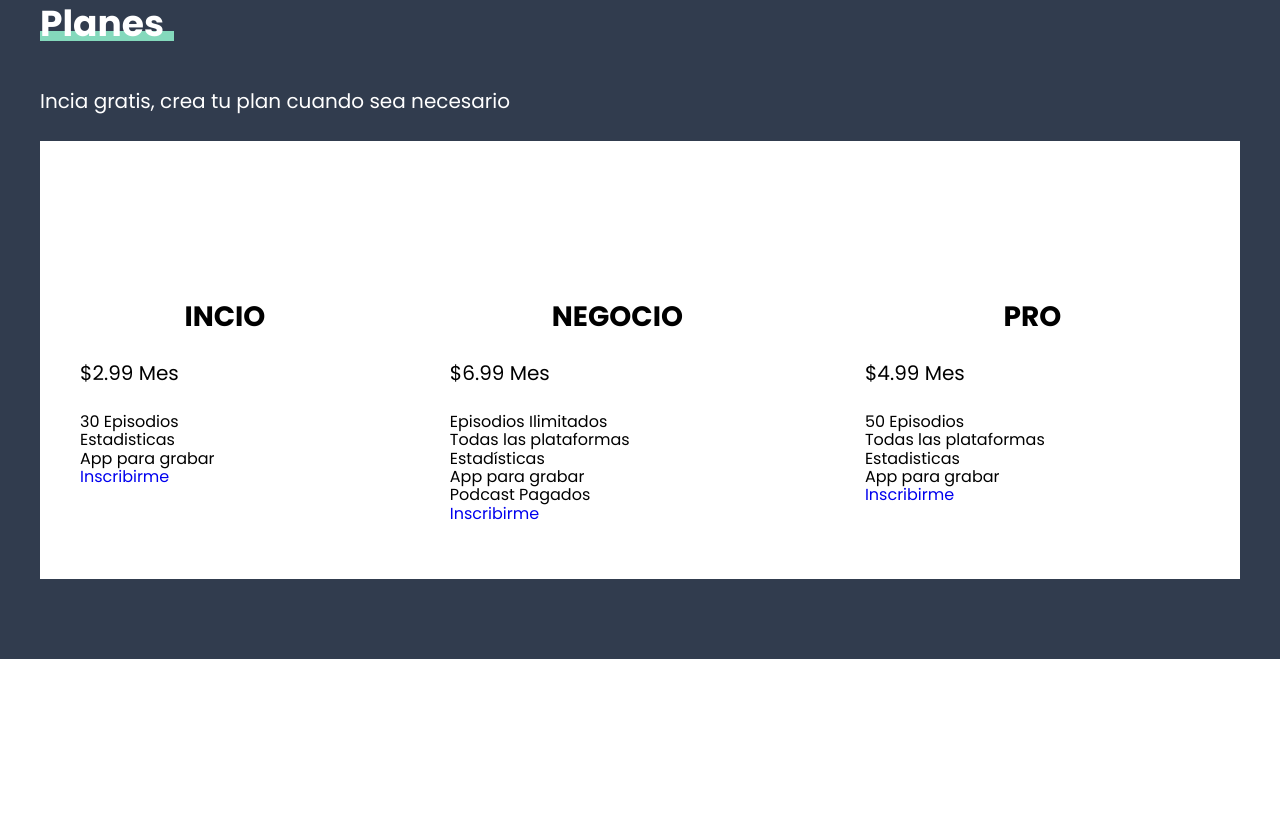
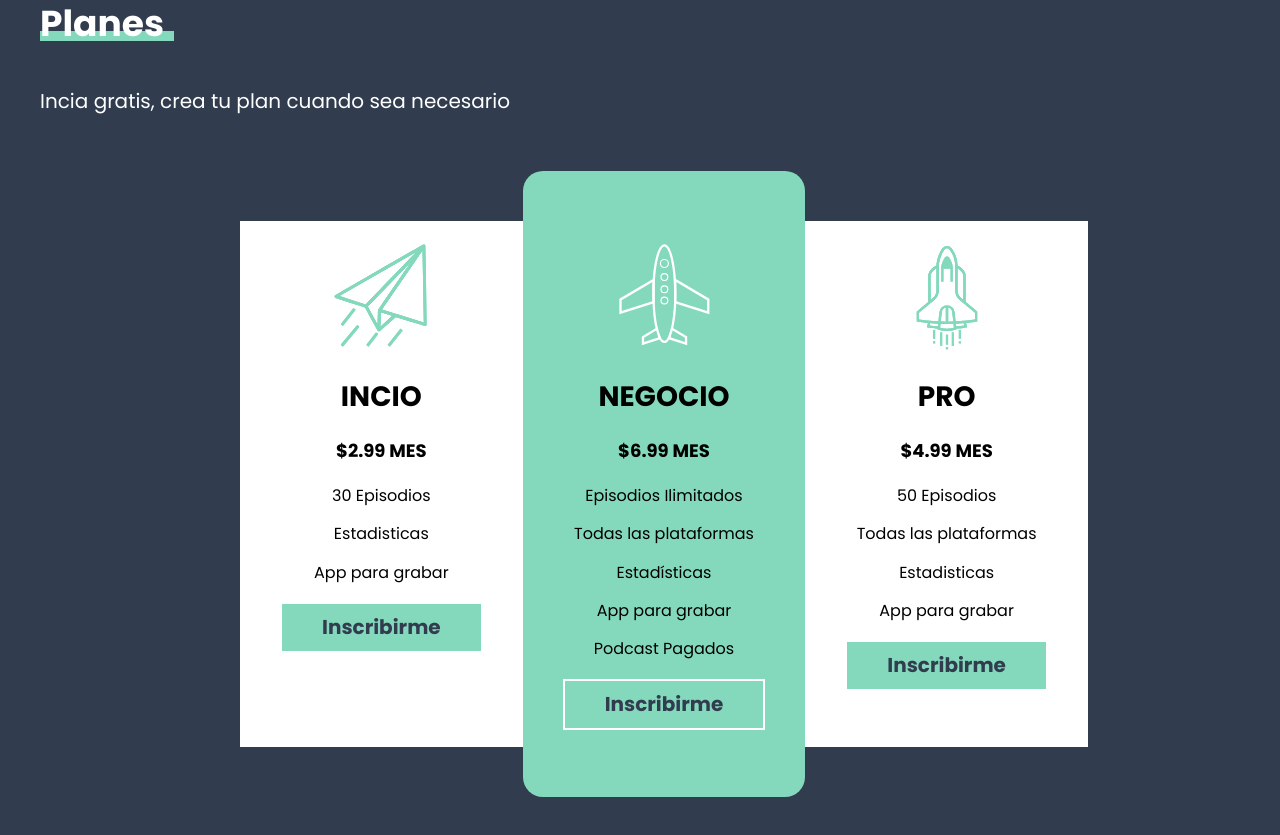
Before and after one commit to LuisMarioSolano/podcast-fm, a website: page index.html in a window 1280 px wide. Shown: the part 3227-4062 px from the top of the page. Before the commit the page ends 3886 px from the top, so only its background shows below. Drawn offline with Linux system fonts and the light colour scheme.

Commit message:
Style for .planes

```diff
--- a/src/scss/base/_mixins.scss
+++ b/src/scss/base/_mixins.scss
@@ -60,7 +60,7 @@
 @mixin iconoBg ($url) {
     background-image: url($url);
     background-repeat: no-repeat;
-    background-position: top center;
+    background-position: 50% 2rem;
     background-size: 10rem;
 }
 
--- a/src/scss/ui/_botones.scss
+++ b/src/scss/ui/_botones.scss
@@ -2,5 +2,11 @@
 @use 'base/mixins' as m;
 
 .boton-primario {
-    @include m.boton(v.$primario, v.$secundario)
+    @include m.boton(v.$primario, v.$secundario);
 }
+.boton-plan {
+    @extend .boton-primario;
+    border: 2px solid v.$blanco;
+    margin-top: 2rem;
+    display: block;
+}
--- /dev/null
+++ b/src/scss/ui/_planes.scss
@@ -0,0 +1,77 @@
+@use 'base/variables' as v;
+@use 'base/mixins' as m;
+
+.planes {
+    background-color: v.$secundario;
+    h2 {
+        @include m.headingBorder(v.$blanco, v.$primario);
+    }
+    .descripcion {
+        color: v.$blanco;
+    }
+
+}
+
+.nuestros-planes {
+    display: flex;
+    flex-direction: column;
+    @include m.tablet {
+        flex-direction: row;
+        max-width: 80rem;
+        margin-inline: auto;
+        margin-block: 10rem;
+    }
+    .plan {
+        flex-grow: 1;
+        background-color: v.$blanco;
+        padding: 16rem 4rem 4rem 4rem;
+        border-bottom: 2px solid #e1e1e1;
+        @include m.tablet {
+            border: none;
+            transition-property: transform;
+            transition-duration: 300ms;
+
+            &:hover {
+                transform: scale(1.1);
+            }
+        }
+
+        .precio {
+            font-size: 1.8rem;
+            text-align: center;
+            font-weight: 700;
+            text-transform: uppercase;
+        }
+        .listado {
+            li {
+                text-align: center;
+                margin-bottom: 2rem;
+
+                &:last-of-type {
+                    margin-bottom: 0;
+                }
+            }
+        }
+
+        &.inicio {
+            @include m.iconoBg('../img/icono_inicio.svg');
+        }
+        &.negocio {
+            background-color: v.$primario;
+            order: -1;
+            @include m.iconoBg('../img/icono_negocio.svg');
+
+            @include m.tablet {
+                order: unset;
+                margin: -5rem 0;
+                border-radius: 2rem;
+                background-position: 50% 7rem;
+                padding-top: calc(16rem + 5rem);
+                z-index: 100;
+            }
+        }
+        &.pro {
+            @include m.iconoBg('../img/icono_pro.svg');
+        }
+    }
+}
```
Also changed, not shown: build/css/app.css, 1 other file.
